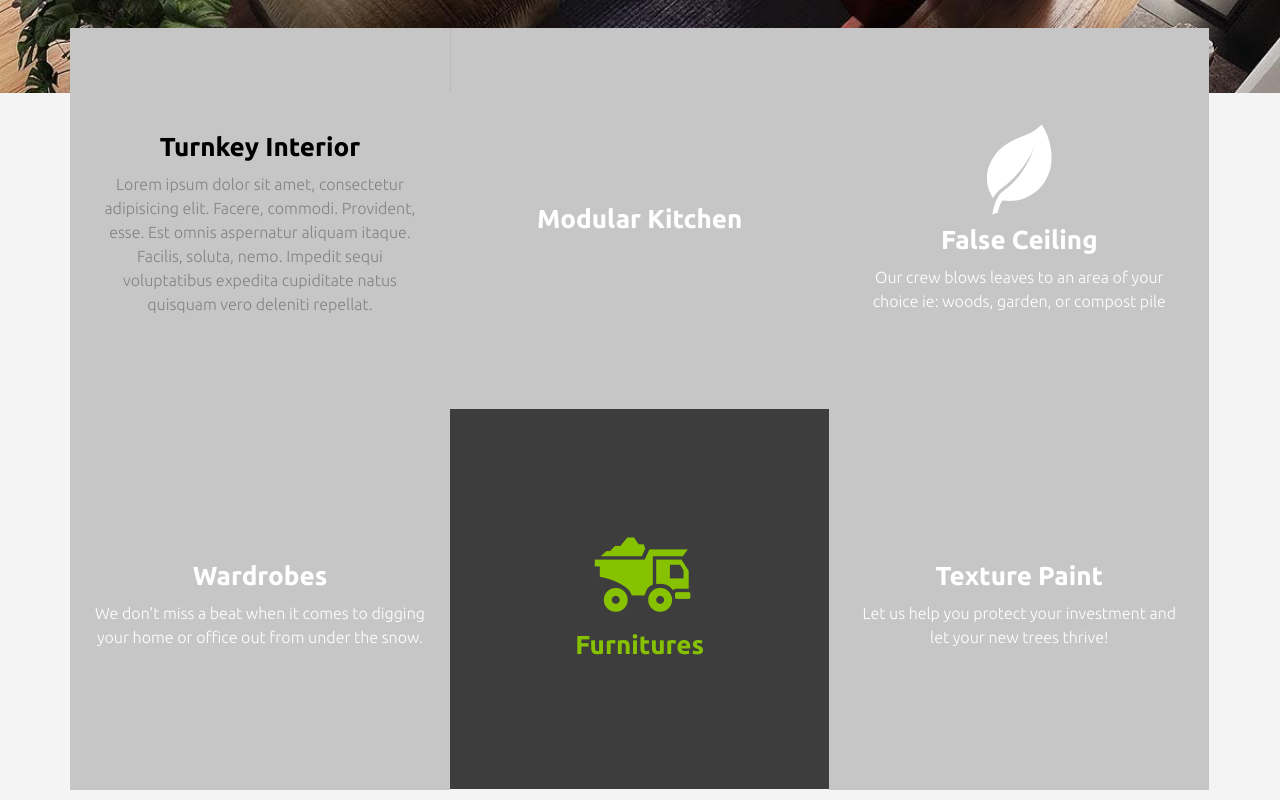
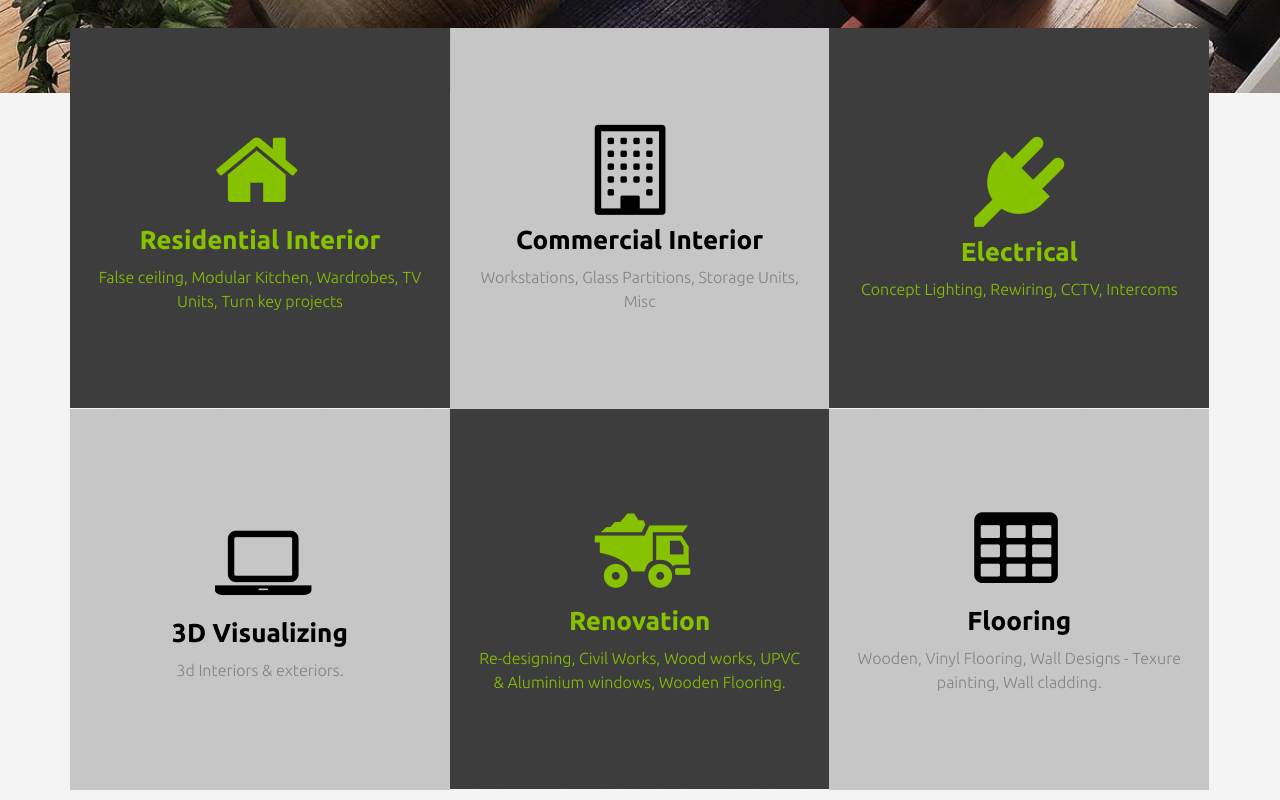
Before and after one commit to younus93/kora, a plain HTML site: page index.html in a window 1280 px wide. Shown: the part 620-1420 px from the top of the page. Drawn offline with nearby package versions, Linux system fonts and the light colour scheme; files whose address does not match are found by name.

Commit message:
finished tiles

```diff
--- a/index.html
+++ b/index.html
@@ -66,7 +66,7 @@
                         <div class="row">
                             <div class="col-sm-3 col-lg-3">
                                 <!--  Logo  -->
-								<a class="logo" href="index.html" > <img class="logo-default" src="images/logo1.png" style="max-height: 100px" alt="" /> <img class="logo-mobile" src="images/logo1.png" alt="" /> </a>
+                                <a class="logo" href="index.html"> <img class="logo-default" src="images/logo1.png" style="max-height: 100px" alt="" /> <img class="logo-mobile" src="images/logo1.png" alt="" /> </a>
                                 <!-- End Logo -->
                             </div>
                             <div class="visible-lg col-lg-3">
@@ -104,7 +104,7 @@
                     <div class="container">
                         <ul class="nav navbar-nav">
                             <li class="active"><a href="index.html"><span class="link-name">Home</span></a></li>
-							<li><a href="about.html"><span class="link-name">About</span></a></li>
+                            <!--                             <li><a href="about.html"><span class="link-name">About</span></a></li>
                             <li><a href="services.html" class="dropdown-toggle"><span class="link-name">Services</span><span class="caret icon-angle-down"></span></a>
                                 <ul class="dropdown-menu animated fadeIn" role="menu">
                                     <li><a href="service-page.html">Excavation</a></li>
@@ -112,6 +112,7 @@
                             </li>
                             <li><a href="gallery.html"><span class="link-name">Gallery</span></a></li>
                             <li><a href="contact.html"><span class="link-name">Contacts</span></a></li>
+ -->
                         </ul>
                     </div>
                 </div>
@@ -146,46 +147,58 @@
             <section class="content content--fill content--fill--light top-null">
                 <div class="container">
                     <div class="services-block">
-						<div class="service iconmove dark">
-							<div class="service-image"><img src="images/service-2-bg.jpg" alt="#"></div>
+                        <div class="service iconmove color">
+                            <div class="service-image"><img src="images/service-5-bg.jpg" alt="#"></div>
                             <div class="caption">
                                 <div class="vert-wrap">
                                     <div class="vert">
-										<div class="service-title">Turnkey Interior</div>
-										<div class="service-text">Lorem ipsum dolor sit amet, consectetur adipisicing elit. Facere, commodi. Provident, esse. Est omnis aspernatur aliquam itaque. Facilis, soluta, nemo. Impedit sequi voluptatibus expedita cupiditate natus quisquam vero deleniti repellat.</div>
+                                        <div class="service-icon"><i class="icon first fa fa-home"></i></div>
+                                        <div class="service-title">Residential Interior</div>
+                                        <div class="service-text">
+                                            False ceiling, Modular Kitchen, Wardrobes, TV Units, Turn key projects
                                         </div>
                                     </div>
                                 </div>
                             </div>
-						<div class="service iconmove light ">
+                        </div>
+                        <div class="service iconmove dark">
                             <div class="service-image image-scale"><img src="images/service-2-bg.jpg" alt="#"></div>
                             <div class="caption">
                                 <div class="vert-wrap">
                                     <div class="vert">
-										<div class="service-title">Modular Kitchen</div>
+										<div class="service-icon"><i class="icon first fa fa-building-o"></i></div>
+                                        <div class="service-title">Commercial Interior</div>
+                                        <div class="service-text">
+                                            Workstations, Glass Partitions, Storage Units, Misc
                                         </div>
                                     </div>
                                 </div>
                             </div>
-						<div class="service iconmove light">
-							<div class="service-image"><img src="images/service-2-bg.jpg" alt="#"></div>
+                        </div>
+                        <div class="service iconmove color">
+                            <div class="service-image"><img src="images/service-5-bg.jpg" alt="#"></div>
                             <div class="caption">
                                 <div class="vert-wrap">
                                     <div class="vert">
-										<div class="service-icon"><i class="icon first icon-tree"></i></div>
-										<div class="service-title">False Ceiling</div>
-										<div class="service-text">Our crew blows leaves to an area of your choice ie: woods, garden, or compost pile</div>
+                                        <div class="service-icon"><i class="icon first fa fa-plug"></i></div>
+                                        <div class="service-title">Electrical</div>
+                                        <div class="service-text">
+                                            Concept Lighting, Rewiring, CCTV, Intercoms
                                         </div>
                                     </div>
                                 </div>
                             </div>
-						<div class="service iconmove light">
+                        </div>
+                        <div class="service iconmove dark">
                             <div class="service-image image-scale"><img src="images/service-4-bg.jpg" alt="#"></div>
                             <div class="caption">
                                 <div class="vert-wrap">
                                     <div class="vert">
-										<div class="service-title">Wardrobes</div>
-										<div class="service-text">We don’t miss a beat when it comes to digging your home or office out from under the snow.</div>
+                                        <div class="service-icon"><i class="icon first fa fa-laptop"></i></div>
+                                        <div class="service-title">3D Visualizing</div>
+                                        <div class="service-text">
+                                            3d Interiors &amp; exteriors.
+                                        </div>
                                     </div>
                                 </div>
                             </div>
@@ -196,18 +209,24 @@
                                 <div class="vert-wrap">
                                     <div class="vert">
                                         <div class="service-icon"><i class="icon first icon-truck-transport"></i></div>
-										<div class="service-title">Furnitures</div>
+                                        <div class="service-title">Renovation</div>
+                                        <div class="service-text">
+                                            Re-designing, Civil Works, Wood works, UPVC &amp; Aluminium windows, Wooden Flooring.
                                         </div>
                                     </div>
                                 </div>
                             </div>
-						<div class="service iconmove light">
+                        </div>
+                        <div class="service iconmove dark">
                             <div class="service-image image-scale"><img src="images/service-6-bg.jpg" alt="#"></div>
                             <div class="caption">
                                 <div class="vert-wrap">
                                     <div class="vert">
-										<div class="service-title">Texture Paint</div>
-										<div class="service-text">Let us help you protect your investment and let your new trees thrive!</div>
+										<div class="service-icon"><i class="icon first fa fa-table"></i></div>
+                                        <div class="service-title">Flooring</div>
+                                        <div class="service-text">
+                                            Wooden, Vinyl Flooring, Wall Designs - Texure painting, Wall cladding.
+                                        </div>
                                     </div>
                                 </div>
                             </div>
@@ -300,8 +319,6 @@
 					</div>
 				</div>
 			</section> -->
-
-
             <!-- End Content section -->
         </div>
         <footer class="footer">
@@ -402,7 +419,11 @@
                         </div>
                     </div>
                     <div class="pull-left col-sm-12 col-md-3 col-lg-4">
-						<div class="copyright">© 2016 <a href="#"><div>Kora Interiors</div></a></div>
+                        <div class="copyright">© 2016
+                            <a href="#">
+                                <div>Kora Interiors</div>
+                            </a>
+                        </div>
                     </div>
                 </div>
             </div>
@@ -432,64 +453,64 @@
     <script type="text/javascript" src="vendor/rs-plugin/js/jquery.themepunch.tools.min.js"></script>
     <script type="text/javascript" src="vendor/rs-plugin/js/jquery.themepunch.revolution.min.js"></script>
     <script type="text/javascript">
-		jQuery(document).ready(function () {
+    jQuery(document).ready(function() {
         var fullwidth = "on";
         var fullscreen = "off";
         jQuery('.tp-banner').show().revolution({
-				dottedOverlay: "none"
-				, delay: 5000
-				, startwidth: 1920
-				, startheight: 746
-				, hideThumbs: 200
-				, hideTimerBar: "on"
-				, thumbWidth: 100
-				, thumbHeight: 50
-				, thumbAmount: 5
-				, navigationType: "none"
-				, navigationArrows: ""
-				, navigationStyle: ""
-				, touchenabled: "on"
-				, onHoverStop: "off"
-				, swipe_velocity: 0.7
-				, swipe_min_touches: 1
-				, swipe_max_touches: 1
-				, drag_block_vertical: false
-				, parallax: "mouse"
-				, parallaxBgFreeze: "on"
-				, parallaxLevels: [7, 4, 3, 2, 5, 4, 3, 2, 1, 0]
-				, keyboardNavigation: "off"
-				, navigationHAlign: "center"
-				, navigationVAlign: "bottom"
-				, navigationHOffset: 0
-				, navigationVOffset: 20
-				, soloArrowLeftHalign: "left"
-				, soloArrowLeftValign: "center"
-				, soloArrowLeftHOffset: 20
-				, soloArrowLeftVOffset: 0
-				, soloArrowRightHalign: "right"
-				, soloArrowRightValign: "center"
-				, soloArrowRightHOffset: 20
-				, soloArrowRightVOffset: 0
-				, shadow: 0
-				, fullWidth: fullwidth
-				, fullScreen: fullscreen
-				, spinner: ""
-				, stopLoop: "off"
-				, stopAfterLoops: -1
-				, stopAtSlide: -1
-				, shuffle: "off"
-				, autoHeight: "off"
-				, forceFullWidth: "off"
-				, hideThumbsOnMobile: "off"
-				, hideNavDelayOnMobile: 1500
-				, hideBulletsOnMobile: "off"
-				, hideArrowsOnMobile: "off"
-				, hideThumbsUnderResolution: 0
-				, hideSliderAtLimit: 0
-				, hideCaptionAtLimit: 0
-				, hideAllCaptionAtLilmit: 0
-				, startWithSlide: 0
-				, fullScreenOffsetContainer: ".header .navbar-wd"
+            dottedOverlay: "none",
+            delay: 5000,
+            startwidth: 1920,
+            startheight: 746,
+            hideThumbs: 200,
+            hideTimerBar: "on",
+            thumbWidth: 100,
+            thumbHeight: 50,
+            thumbAmount: 5,
+            navigationType: "none",
+            navigationArrows: "",
+            navigationStyle: "",
+            touchenabled: "on",
+            onHoverStop: "off",
+            swipe_velocity: 0.7,
+            swipe_min_touches: 1,
+            swipe_max_touches: 1,
+            drag_block_vertical: false,
+            parallax: "mouse",
+            parallaxBgFreeze: "on",
+            parallaxLevels: [7, 4, 3, 2, 5, 4, 3, 2, 1, 0],
+            keyboardNavigation: "off",
+            navigationHAlign: "center",
+            navigationVAlign: "bottom",
+            navigationHOffset: 0,
+            navigationVOffset: 20,
+            soloArrowLeftHalign: "left",
+            soloArrowLeftValign: "center",
+            soloArrowLeftHOffset: 20,
+            soloArrowLeftVOffset: 0,
+            soloArrowRightHalign: "right",
+            soloArrowRightValign: "center",
+            soloArrowRightHOffset: 20,
+            soloArrowRightVOffset: 0,
+            shadow: 0,
+            fullWidth: fullwidth,
+            fullScreen: fullscreen,
+            spinner: "",
+            stopLoop: "off",
+            stopAfterLoops: -1,
+            stopAtSlide: -1,
+            shuffle: "off",
+            autoHeight: "off",
+            forceFullWidth: "off",
+            hideThumbsOnMobile: "off",
+            hideNavDelayOnMobile: 1500,
+            hideBulletsOnMobile: "off",
+            hideArrowsOnMobile: "off",
+            hideThumbsUnderResolution: 0,
+            hideSliderAtLimit: 0,
+            hideCaptionAtLimit: 0,
+            hideAllCaptionAtLilmit: 0,
+            startWithSlide: 0,
+            fullScreenOffsetContainer: ".header .navbar-wd"
         });
     }); //ready
     </script>
```
Also changed, not shown: css/style.css. Lines whose indentation alone changed are shown as unchanged.
